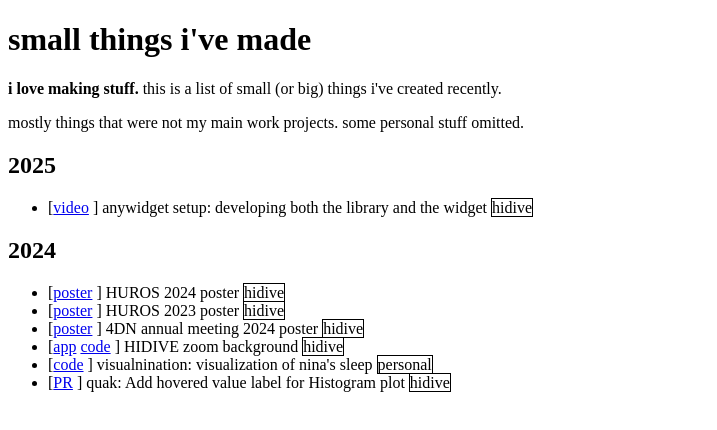
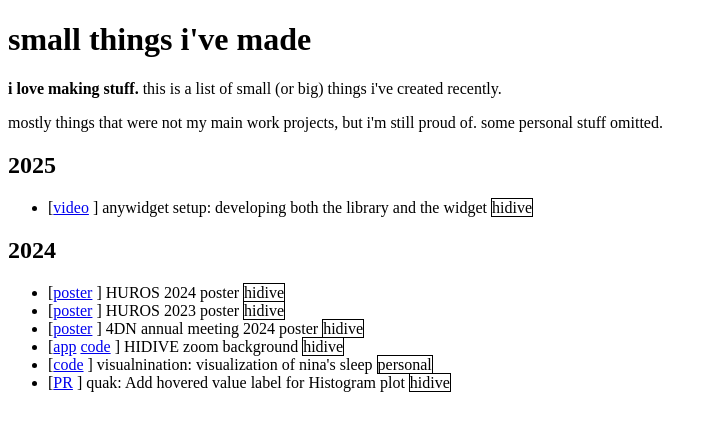
Before and after one commit to dvdkouril/dvdkouril.github.io, a SvelteKit app: page /thingsimade in a window 1280 px wide. Shown: the top 430 px of the page, without its empty margins (0-717 px from the left). Built offline with nearby package versions, Linux system fonts and the light colour scheme.

Commit message:
more words

```diff
--- a/src/routes/thingsimade/+page.svelte
+++ b/src/routes/thingsimade/+page.svelte
@@ -107,8 +107,8 @@
 	recently.
 </p>
 <p>
-	mostly things that were not my main work projects. some personal stuff
-	omitted.
+	mostly things that were not my main work projects, but i'm still proud of.
+	some personal stuff omitted.
 </p>
 <h2>2025</h2>
 <StuffList stuff={stuff2025} />
```
